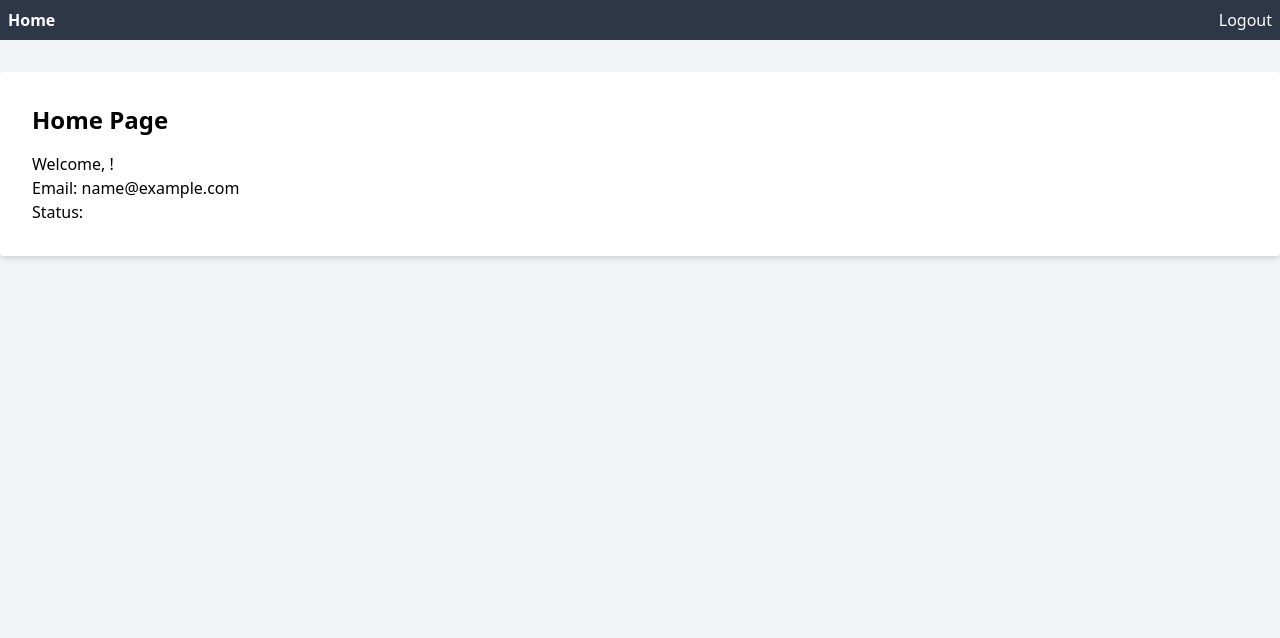
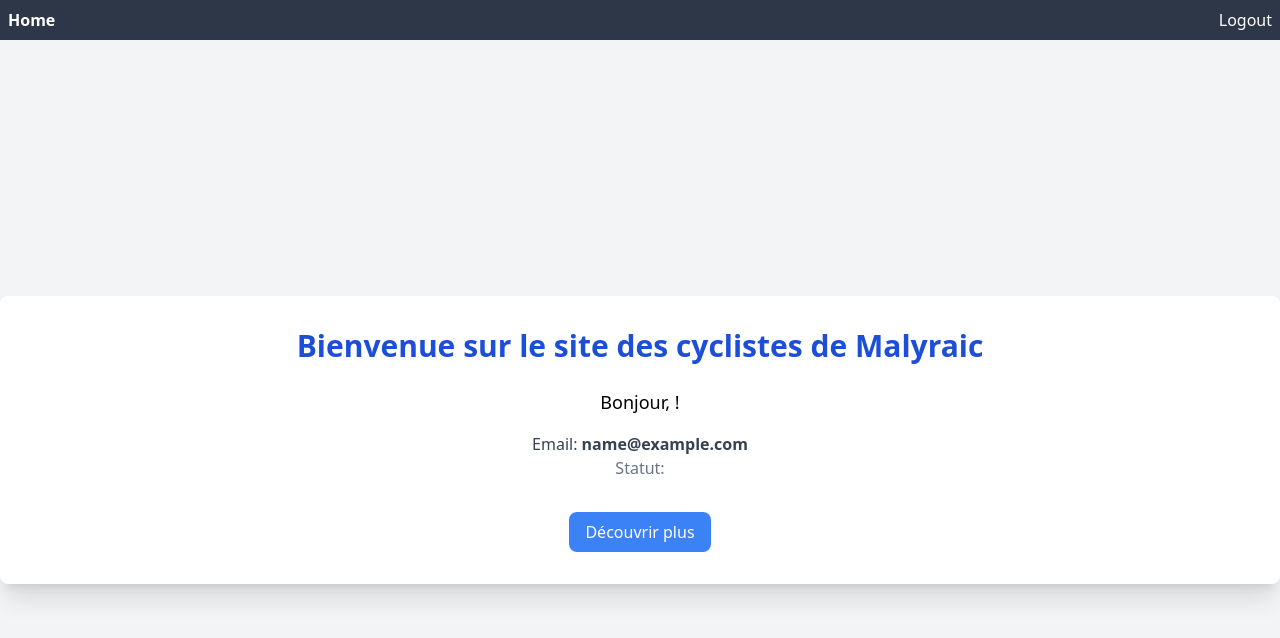
Before and after one commit to zkroz1ent/PROJETPOUBELLEVERTE, a Vue app in the folder frontend/nom-du-projet/: page / in a window 1280 px wide. Shown: the top 638 px of the page. Built offline with nearby package versions, Linux system fonts and the light colour scheme; sample sign-in values are in the browser's storage.

Commit message:
modification

```diff
--- a/frontend/nom-du-projet/package.json
+++ b/frontend/nom-du-projet/package.json
@@ -11,6 +11,7 @@
     "@vue-leaflet/vue-leaflet": "^0.10.1",
     "autoprefixer": "^10.4.19",
     "axios": "^1.7.2",
+    "canvas-confetti": "^1.9.3",
     "core-js": "^3.8.3",
     "leaflet": "^1.9.4",
     "postcss": "^8.4.38",
--- a/frontend/nom-du-projet/src/router/index.js
+++ b/frontend/nom-du-projet/src/router/index.js
@@ -20,7 +20,7 @@ const routes = [
   { path: '/', component: HomePage },
   { path: '/login', component: LoginPage },
   { path: '/signup', component: SignUpPage },
-  { path: '/cycliste', component: CyclistPage, meta: { role: 'cyclist' } },
+  { path: '/cycliste', component: CyclistPage, meta: { role: 'cycliste' } },
   { path: '/network-manager', component: NetworkManagerPage, meta: { role: 'gestionnaire' } },
   { path: '/hr', component: HRPage, meta: { role: 'RH' } },
   { path: '/admin', component: AdminPage, meta: { role: 'administrateur' } },
--- a/frontend/nom-du-projet/src/views/CyclistPage.vue
+++ b/frontend/nom-du-projet/src/views/CyclistPage.vue
@@ -1,18 +1,57 @@
 <template>
   <AppNavbarhome />
 
-    <div>
-      <h1>Welcome, Cyclist!</h1>
+  <div class="flex items-center justify-center min-h-screen bg-gradient-to-r from-blue-400 to-purple-600">
+    <div class="text-center p-6 bg-white bg-opacity-90 rounded-lg shadow-lg transition transform hover:shadow-xl hover:scale-105">
+      <h1 v-if="user" class="text-4xl font-extrabold text-transparent bg-clip-text bg-gradient-to-r from-purple-500 to-blue-500">
+        Welcome, {{ user.prenom }} {{ user.nom }}!
+      </h1>
+      <h1 v-else class="text-4xl font-extrabold text-transparent bg-clip-text bg-gradient-to-r from-purple-500 to-blue-500">
+        Welcome, Cyclist!
+      </h1>
     </div>
-  </template>
+  </div>
+</template>
 
-  <script>
+<script>
 import AppNavbarhome from '@/components/AppNavbar.vue';
+import confetti from 'canvas-confetti'; // Importation de la bibliothèque de confettis
 
-  export default {
-    components: {
+export default {
+  components: {
     AppNavbarhome,
+  },
+  data() {
+    return {
+      user: null
+    };
+  },
+  mounted() {
+    const storedUser = localStorage.getItem('user');
+    if (storedUser) {
+      try {
+        this.user = JSON.parse(storedUser).user;
+        // Vérifiez si un utilisateur est trouvé et déclenchez les confettis
+        this.triggerConfetti();
+      } catch (error) {
+        console.error("Erreur lors de l'analyse du JSON des utilisateurs :", error);
+      }
+    } else {
+      console.error('Aucun utilisateur trouvé dans le localStorage.');
+    }
+  },
+  methods: {
+    triggerConfetti() {
+      confetti({
+        particleCount: 100,
+        spread: 70,
+        origin: { y: 0.6 }
+      });
+    }
+  }
+}
+</script>
 
-    }
-  };
-  </script>
+<style>
+/* Les styles globaux peuvent être ajoutés ici si nécessaire */
+</style>
--- a/frontend/nom-du-projet/src/views/HomePage.vue
+++ b/frontend/nom-du-projet/src/views/HomePage.vue
@@ -1,15 +1,21 @@
 <template>
   <AppNavbarhome />
 
-  <div>
-    <div class="container mx-auto my-8 p-8 bg-white rounded shadow-md">
-      <h2 class="text-2xl font-semibold mb-4">Home Page</h2>
-      <div v-if="user">
-        <p>Welcome, {{ user.user.nom }} {{ user.user.prenom }}!</p>
-        <p>Email: {{ user.user.email }}</p>
-        <p>Status: {{ user.user.statut }}</p>
+  <div class="flex items-center justify-center min-h-screen bg-gray-100">
+    <div class="container mx-auto my-8 p-8 bg-white rounded-lg shadow-xl hover:shadow-2xl transition duration-500 ease-in-out transform hover:-translate-y-1 hover:scale-105">
+      <h2 class="text-3xl font-bold text-center text-blue-700 mb-6">Bienvenue sur le site des cyclistes de Malyraic</h2>
+      <div v-if="user" class="text-center">
+        <p class="text-lg mb-4">Bonjour, <span class="font-semibold">{{ user.user.nom }} {{ user.user.prenom }}</span>!</p>
+        <p class="text-gray-700">Email: <span class="font-bold">{{ user.user.email }}</span></p>
+        <p class="text-gray-500 mb-4">Statut: <span class="italic">{{ user.user.statut }}</span></p>
+        <button class="mt-4 px-4 py-2 bg-blue-500 text-white rounded-lg hover:bg-blue-400 focus:outline-none focus:ring-2 focus:ring-blue-600 focus:ring-opacity-50">
+          Découvrir plus
+        </button>
       </div>
-      <p v-else>Aucun utilisateur trouvé. Veuillez vous connecter.</p>
+      <div v-else class="text-center">
+        <p class="text-xl text-gray-600 mb-4">Veuillez vous connecter.</p>
+
+      </div>
     </div>
   </div>
 </template>
@@ -20,7 +26,6 @@ import AppNavbarhome from '@/components/AppNavbar.vue';
 export default {
   components: {
     AppNavbarhome,
-
   },
   data() {
     return {
@@ -38,6 +43,7 @@ export default {
 }
 </script>
 
+
 <style>
 .container {
   max-width: 800px;
--- a/frontend/nom-du-projet/src/views/LoginPage.vue
+++ b/frontend/nom-du-projet/src/views/LoginPage.vue
@@ -1,5 +1,5 @@
 <template>
-   <AppNavbarhome />
+  <AppNavbarhome />
   <div class="flex items-center justify-center min-h-screen bg-gray-100">
     <div :class="['w-full max-w-md p-8 space-y-8 bg-white rounded shadow-md', { 'animate-bounce': isLoggedIn }]">
       <h2 class="text-2xl font-bold text-center">Login</h2>
@@ -75,7 +75,8 @@ export default {
           router.push('/network-manager');
         } else if (role === 'RH') {
           router.push('/hr');
-        } else {
+        }
+        else {
           router.push('/cycliste');
         }
       }, 1000);
```
Also changed, not shown: 1 other file (tests, documents, lock files or other folders).
